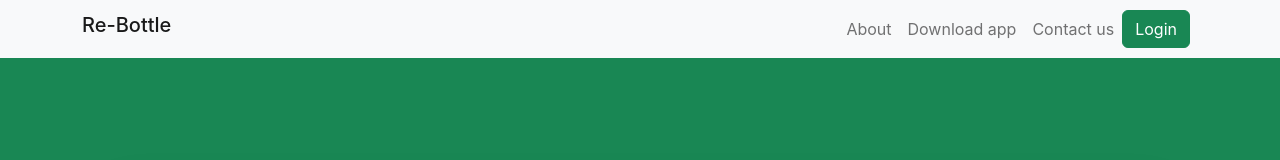
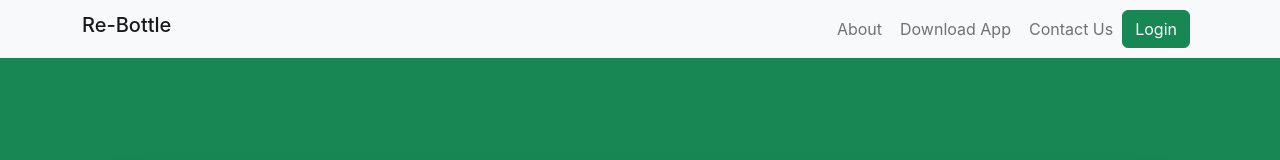
Before and after one commit to Re-Bottle/bottle-collection-system-frontend, a React (Create React App) app: page / in a window 1280 px wide. Shown: the top 160 px of the page. Built offline with nearby package versions, Linux system fonts and the light colour scheme.

Commit message:
Fixed the navigation routing issues

```diff
--- a/src/components/navbar.tsx
+++ b/src/components/navbar.tsx
@@ -1,8 +1,23 @@
-import { Link, Outlet } from "react-router-dom";
+import { Link, Outlet, useNavigate } from "react-router-dom";
 import { useAuth } from "../context/AuthContext";
 
 export default function Navbar() {
   const { isAuthenticated } = useAuth();
+  const navigate = useNavigate();
+  const scrollToSection = (sectionId: string) => {
+    const element = document.getElementById(sectionId);
+    if (element) {
+      element.scrollIntoView({ behavior: "smooth" });
+    } else {
+      navigate("/");
+      setTimeout(() => {
+        document
+          .getElementById(sectionId)
+          ?.scrollIntoView({ behavior: "smooth" });
+      }, 500);
+    }
+  };
+
   return (
     <>
       <nav className="navbar navbar-expand-lg text-success bg-light">
@@ -24,19 +39,28 @@ export default function Navbar() {
           <div className="collapse navbar-collapse" id="navbarNav">
             <ul className="navbar-nav ms-auto">
               <li className="nav-item">
-                <Link className="nav-link" to={"/#about"}>
+                <button
+                  className="nav-link btn"
+                  onClick={() => scrollToSection("about")}
+                >
                   About
-                </Link>
+                </button>
               </li>
               <li className="nav-item">
-                <Link className="nav-link" to={"#appDownload"}>
-                  Download app
-                </Link>
+                <button
+                  className="nav-link btn"
+                  onClick={() => scrollToSection("appDownload")}
+                >
+                  Download App
+                </button>
               </li>
               <li className="nav-item">
-                <Link className="nav-link" to={"#contact"}>
-                  Contact us
-                </Link>
+                <button
+                  className="nav-link btn"
+                  onClick={() => scrollToSection("contact")}
+                >
+                  Contact Us
+                </button>
               </li>
             </ul>
             <div className="d-flex">
```
